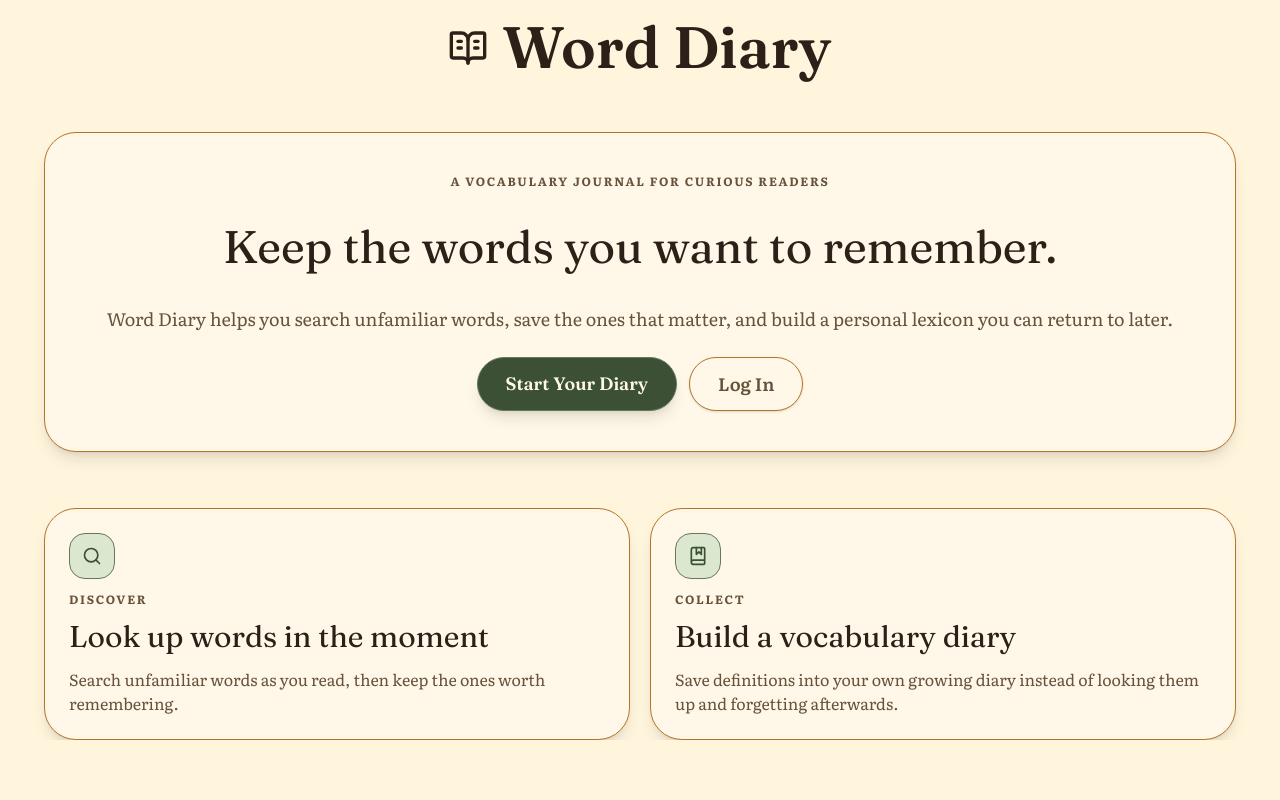
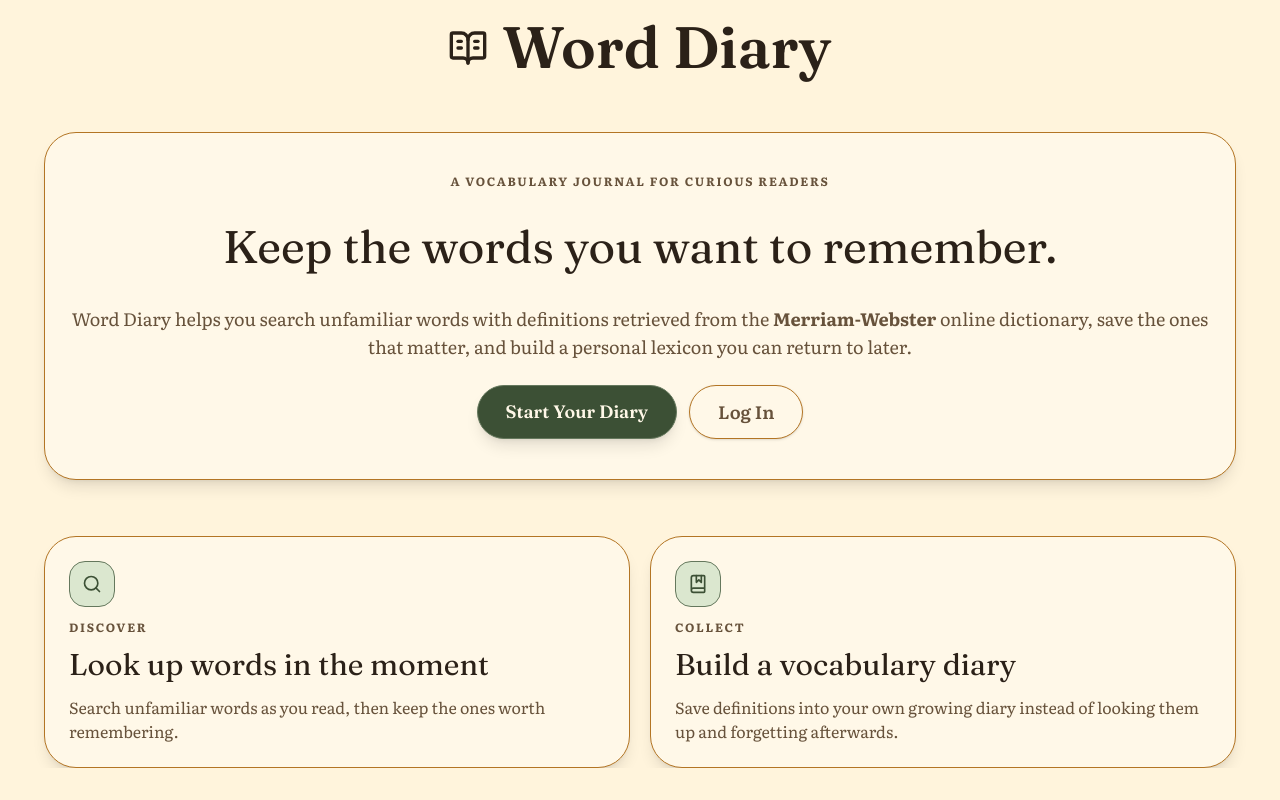
Before and after one commit to williamj20/Word-Diary, a Next.js app: page / in a window 1280 px wide. Built offline with nearby package versions, Linux system fonts and the light colour scheme; no server answers.

Commit message:
Add Merriam-Webster as source of defintions in landing page

```diff
--- a/src/app/(public)/page.tsx
+++ b/src/app/(public)/page.tsx
@@ -35,8 +35,18 @@ const LandingPage = async () => {
             Keep the words you want to remember.
           </h2>
           <p className="text-base text-[var(--ink-muted)] sm:text-lg">
-            Word Diary helps you search unfamiliar words, save the ones that
-            matter, and build a personal lexicon you can return to later.
+            Word Diary helps you search unfamiliar words with definitions
+            retrieved from the{' '}
+            <a
+              href="https://www.merriam-webster.com/"
+              target="_blank"
+              rel="noopener noreferrer"
+              className="font-bold hover:underline"
+            >
+              Merriam-Webster
+            </a>{' '}
+            online dictionary, save the ones that matter, and build a personal
+            lexicon you can return to later.
           </p>
           <div className="flex flex-col items-center gap-3 sm:flex-row">
             <Link
```
